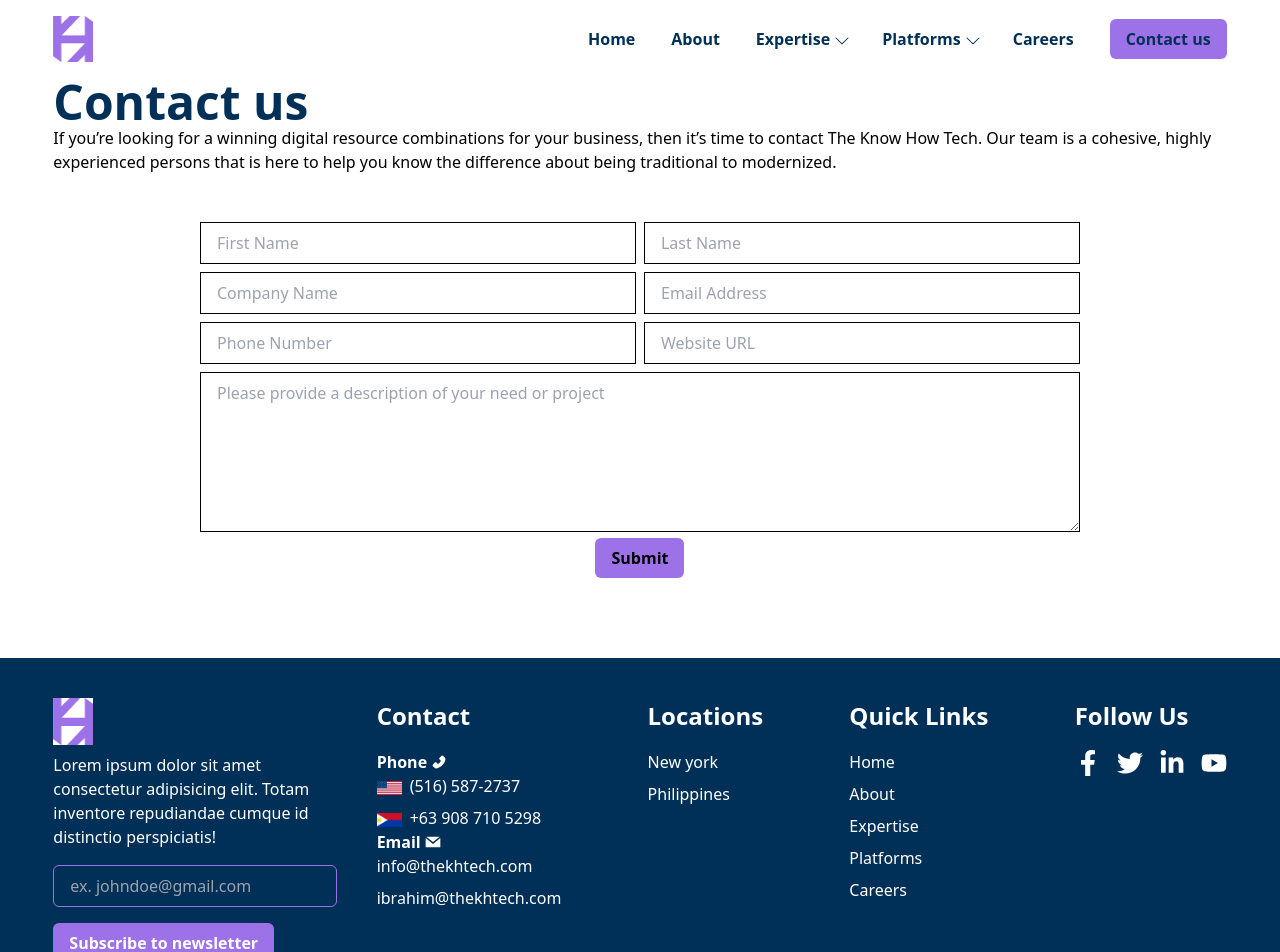
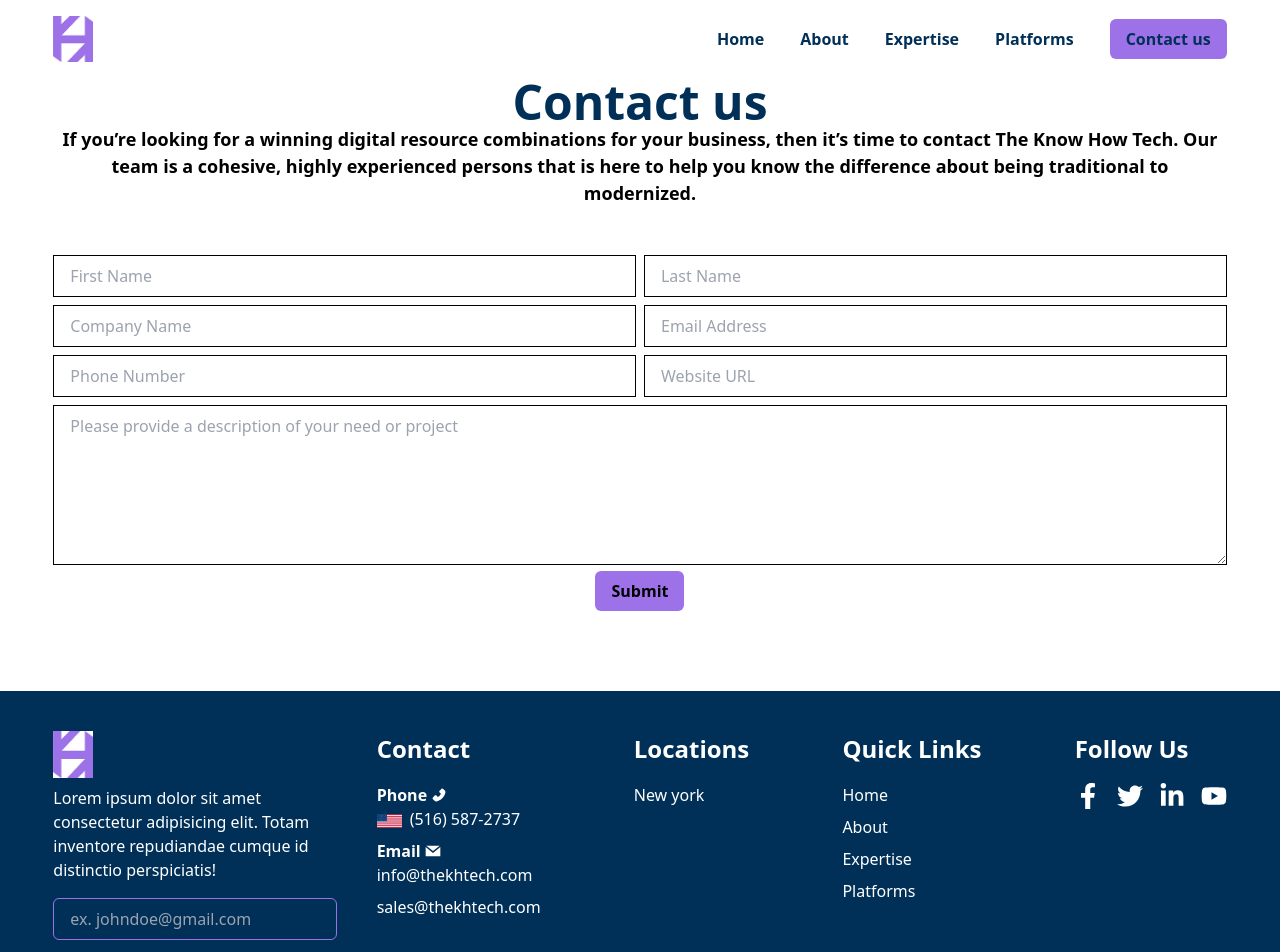
Before and after one commit to lugh-tuatha/stoic-reflection, a Next.js app: page /contact in a window 1280 px wide. Shown: the top 952 px of the page. Built offline with nearby package versions, Linux system fonts and the light colour scheme.

Commit message:
remove: other navigation links

```diff
--- a/src/components/contact/ContactForm.jsx
+++ b/src/components/contact/ContactForm.jsx
@@ -4,13 +4,13 @@ import './form.css'
 function ContactForm() {
   return (
     <div>
-      <form className='w-full md:w-3/4 text-center mx-auto mt-12'>
+      <form className=' text-center mx-auto mt-12'>
         <div className='grid grid-cols-2 gap-2'>
           <input type="text" placeholder='First Name' className='forms-input'/>
           <input type="text" placeholder='Last Name' className='forms-input'/>
           <input type="text" placeholder='Company Name' className='forms-input'/>
-          <input type="text" placeholder='Email Address' className='forms-input'/>
-          <input type="text" placeholder='Phone Number' className='forms-input'/>
+          <input type="email" placeholder='Email Address' className='forms-input'/>
+          <input type="number" placeholder='Phone Number' className='forms-input'/>
           <input type="text" placeholder='Website URL' className='forms-input'/>
         </div>
         <textarea placeholder='Please provide a description of your need or project' className='form-textarea'></textarea>
--- a/src/components/footer/index.jsx
+++ b/src/components/footer/index.jsx
@@ -44,15 +44,6 @@ function Footer() {
                   <span>(516) 587-2737</span>
                 </div>
 
-                <div>
-                  <Image
-                    src="/assets/icons/flag/ph.png"
-                    alt='Brand logo'
-                    width={25}
-                    height={10}
-                    className='inline mr-2'/>
-                  <span>+63 908 710 5298</span>
-                </div>
               </li>
 
               <li>
@@ -61,7 +52,7 @@ function Footer() {
                   <Gr.GrMail/>
                 </div>
                 <span className='block mb-2'>info@thekhtech.com</span>
-                <span>ibrahim@thekhtech.com</span>
+                <span>sales@thekhtech.com</span>
               </li>
             </ul>
           </div>
@@ -70,7 +61,6 @@ function Footer() {
             <h1 className='title font-bold mb-4'>Locations</h1>
             <ul>
               <li className='mb-2'>New york</li>
-              <li>Philippines</li>
             </ul>
           </div>
 
--- a/src/components/navbar/NavLinks.jsx
+++ b/src/components/navbar/NavLinks.jsx
@@ -16,11 +16,11 @@ function Navlinks() {
               {link.name}
 
               <span className='md:hidden'>
-                {link.name === "Expertise" || link.name === "Platforms" ? (menu === link.name ? <BsChevronUp /> : <BsChevronDown />) : null }
+                {link.submenu === true ? (menu === link.name ? <BsChevronUp /> : <BsChevronDown />) : null }
               </span>
 
               <span className='mt-1 ml-1 md:block hidden group-hover:rotate-180'>
-                {link.name === "Expertise" || link.name === "Platforms" ? <BsChevronDown /> : null }
+                {link.submenu === true ? <BsChevronDown /> : null }
               </span>
             </h1>
           </Link>
--- a/src/data/NavLinks.jsx
+++ b/src/data/NavLinks.jsx
@@ -12,8 +12,8 @@ export const links = [
   {
     id: 3,
     name: "Expertise",
-    href: "",
-    submenu: true,
+    href: "/expertise",
+    submenu: false,
     sublinks: [
       { id: 1, name: 'Expertise overview', link: "/" },
       { id: 2, name: 'Client Online Security', link: "/" },
@@ -28,8 +28,8 @@ export const links = [
   {
     id: 4,
     name: "Platforms",
-    href: "",
-    submenu: true,
+    href: "/platforms",
+    submenu: false,
     sublinks: [
       { id: 1, name: 'Platforms overview', link: "/platforms/platforms-overview" },
       { id: 2, name: 'Progress Sitefinity', link: "/" },
@@ -52,9 +52,4 @@ export const links = [
       { id: 19, name: 'Idev', link: "/" },
     ]
   },
-  {
-    id: 5,
-    name: "Careers",
-    href: "/careers",
-  },
 ]
--- a/src/pages/contact/index.jsx
+++ b/src/pages/contact/index.jsx
@@ -6,9 +6,9 @@ import ContactForm from '@/components/contact/ContactForm'
 function Contact() {
   return (
     <MainLayout>
-      <div>
+      <div className='text-center w-full md:w-3/4 mx-auto'>
         <h1 className='heading'>Contact us</h1>
-        <p>If you’re looking for a winning digital resource combinations for your business, then it’s time to contact The Know How Tech. Our team is a cohesive, highly experienced persons that is here to help you know the difference about being traditional to modernized.</p>
+        <p className='desc font-semibold'>If you’re looking for a winning digital resource combinations for your business, then it’s time to contact The Know How Tech. Our team is a cohesive, highly experienced persons that is here to help you know the difference about being traditional to modernized.</p>
 
         <ContactForm />
       </div>
```
Also changed, not shown: src/pages/platforms/index.jsx (+8 -3 lines), src/pages/platforms/platforms-overview/index.jsx (deleted, +0 -19 lines).
